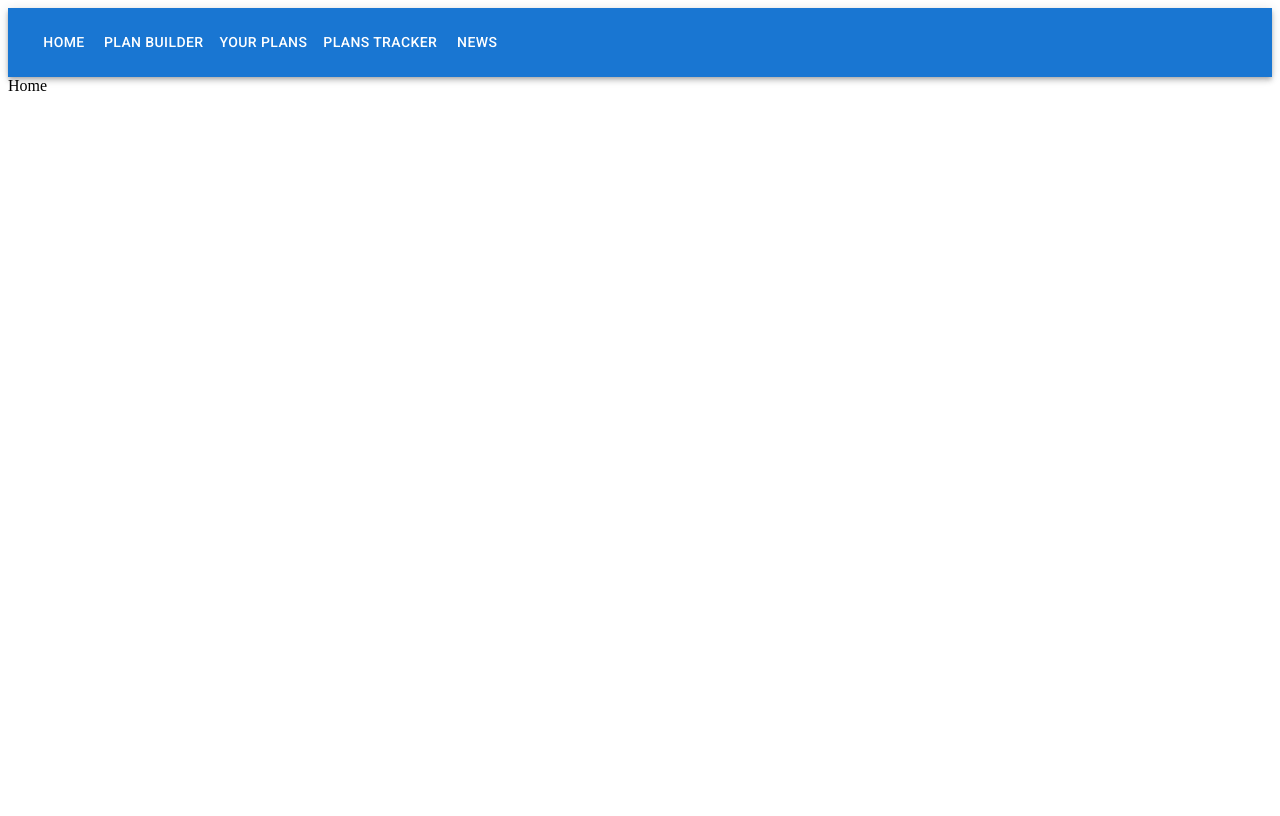
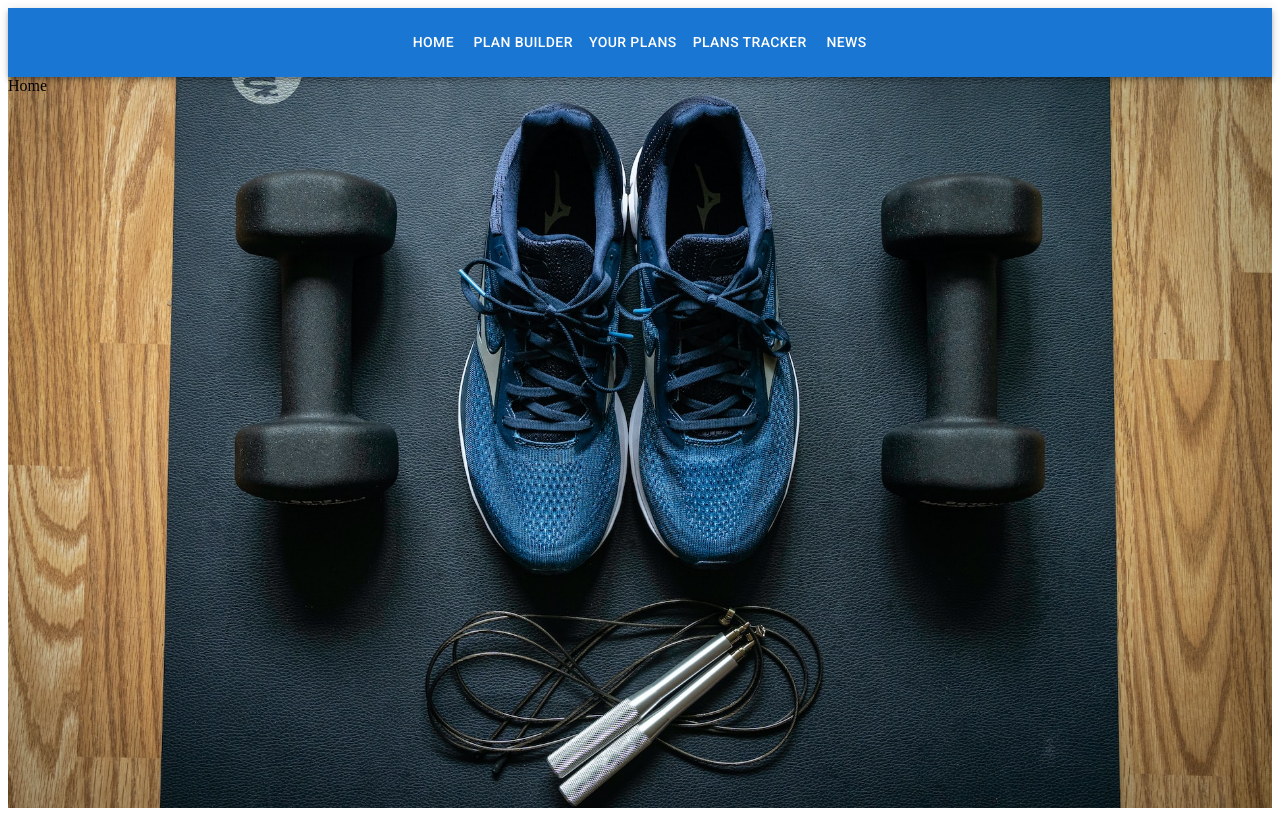
Before and after one commit to MaxDobisz/Workout-Builder-Tracker, a React (Create React App) app: page / in a window 1280 px wide. Built offline with nearby package versions, Linux system fonts and the light colour scheme.

Commit message:
add app background

```diff
--- a/src/App.js
+++ b/src/App.js
@@ -1,12 +1,15 @@
 import { BrowserRouter } from "react-router-dom";
 import { Navbar } from "./components/Navbar";
 import { AppRoutes } from "./AppRoutes";
+import background from './assets/homebg.jpg';
 
 export const App = () => {
     return (
-        <BrowserRouter>
-            <Navbar />
-            <AppRoutes />
-        </BrowserRouter>
+        <div style={{ height: '100vh', backgroundImage: `url(${background})`, backgroundSize: 'cover', backgroundRepeat: 'no-repeat', backgroundPosition: 'center' }}>
+            <BrowserRouter>
+                <Navbar />
+                <AppRoutes />
+            </BrowserRouter>
+        </div>
     )
 }
--- a/src/components/Navbar.js
+++ b/src/components/Navbar.js
@@ -84,7 +84,7 @@ export const Navbar = () => {
                             </MenuItem>
                         </Menu>
                     </Box>
-                    <Box sx={{ flexGrow: 1, display: { xs: 'none', md: 'flex' } }}>
+                    <Box sx={{ flexGrow: 1, display: { xs: 'none', md: 'flex' }, justifyContent: 'center', }}>
                         <Link component={RouterLink} to="/" underline="none">
                             <Button sx={{ my: 2, color: 'white', display: 'block' }}>
                                 Home
```
Also changed, not shown: src/assets/homebg.jpg (added).
